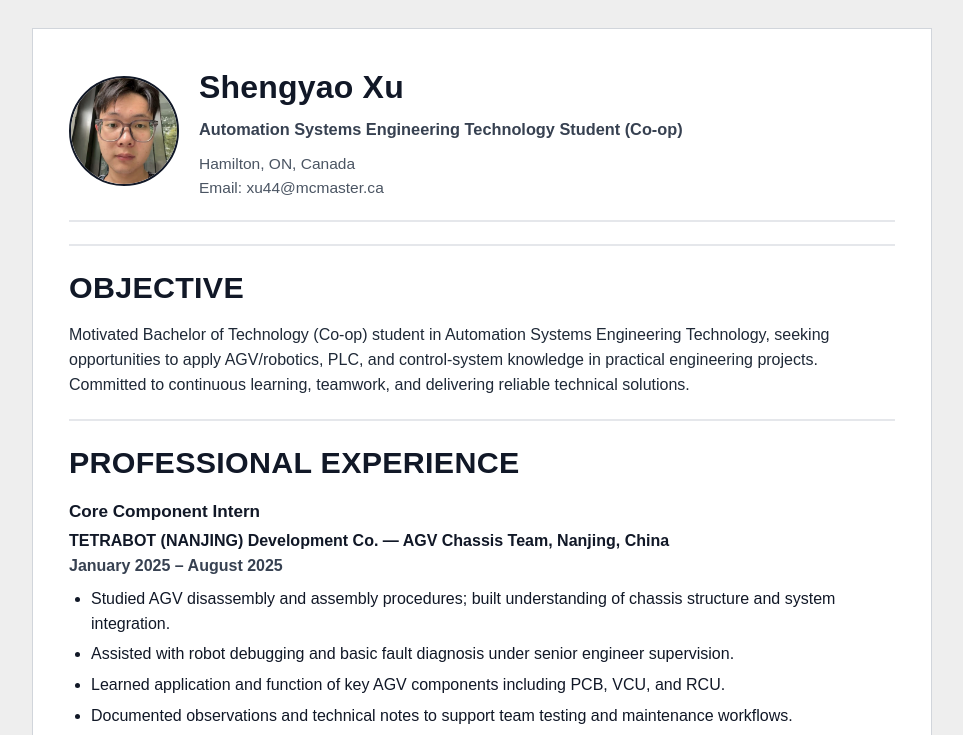
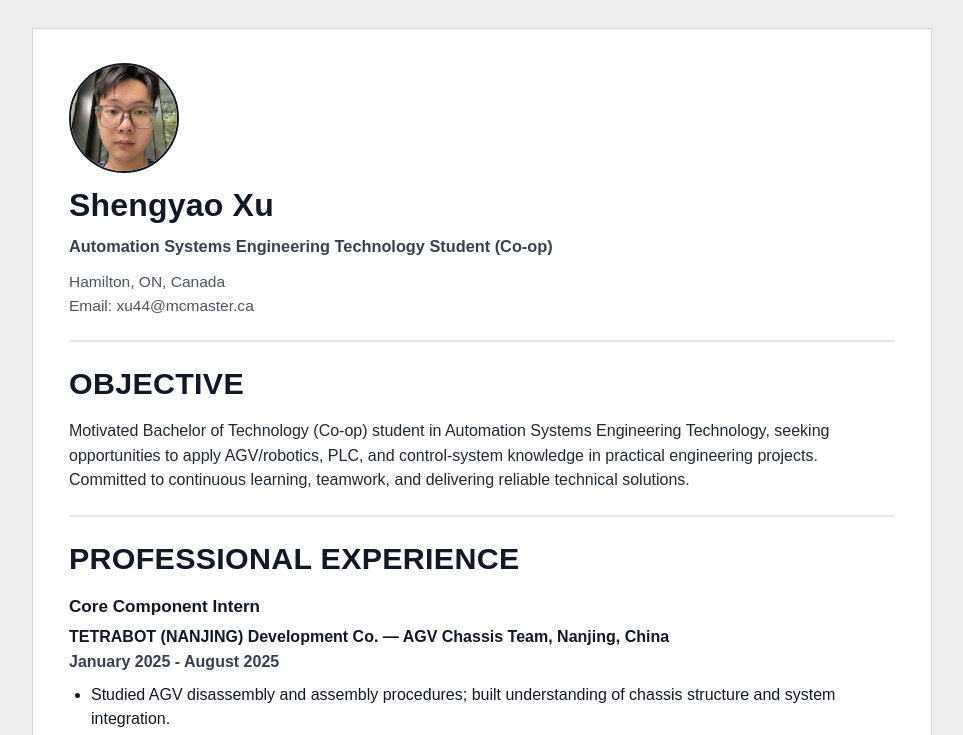
Before and after one commit to Shengyao122/4IT3_Aissgnment, a plain HTML site: page index.html in a window 1280 px wide. Shown: the top 735 px of the page, without its empty margins (158-1121 px from the left). Drawn offline with Linux system fonts and the light colour scheme.

Commit message:
update and fix the code

```diff
--- a/index.html
+++ b/index.html
@@ -5,8 +5,8 @@
     <meta name="viewport" content="width=device-width, initial-scale=1" />
     <title>Shengyao Xu - Resume</title>
     <style>
+
     * { box-sizing: border-box; }
-
     body {
       margin: 0;
       font-family: Arial, Helvetica, sans-serif;
@@ -21,15 +21,6 @@
       background: #ffffff;
       border: 1px solid #d1d5db;
       padding: 34px 36px 30px;
-    }
-
-
-    .top {
-      display: flex;
-      gap: 20px;
-      align-items: center;
-      padding-bottom: 20px;
-      border-bottom: 2px solid #e5e7eb;
     }
 
     .top img {
@@ -136,6 +127,7 @@
         text-align: center;
       }
 
+
       .name { font-size: 1.65rem; }
       .resume-title { font-size: 1.65rem; }
       .section h2 { font-size: 1.5rem; }
@@ -170,7 +162,7 @@
 
           <h3>Core Component Intern</h3>
           <p class="meta">TETRABOT (NANJING) Development Co. — AGV Chassis Team, Nanjing, China</p>
-      <p class="date">January 2025 – August 2025</p>
+          <p class="date">January 2025 - August 2025</p>
           <ul>
             <li>Studied AGV disassembly and assembly procedures; built understanding of chassis structure and system integration.</li>
             <li>Assisted with robot debugging and basic fault diagnosis under senior engineer supervision.</li>
```
Lines whose indentation alone changed are shown as unchanged.
